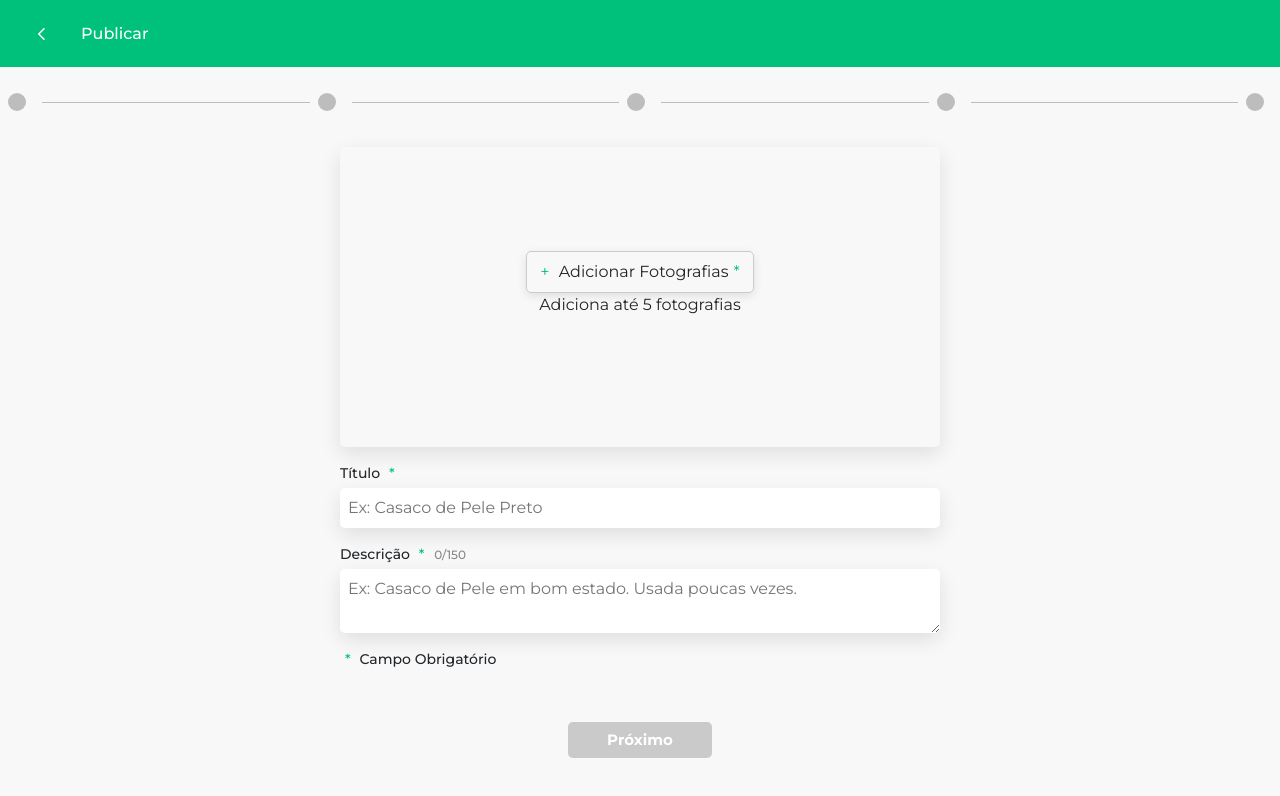
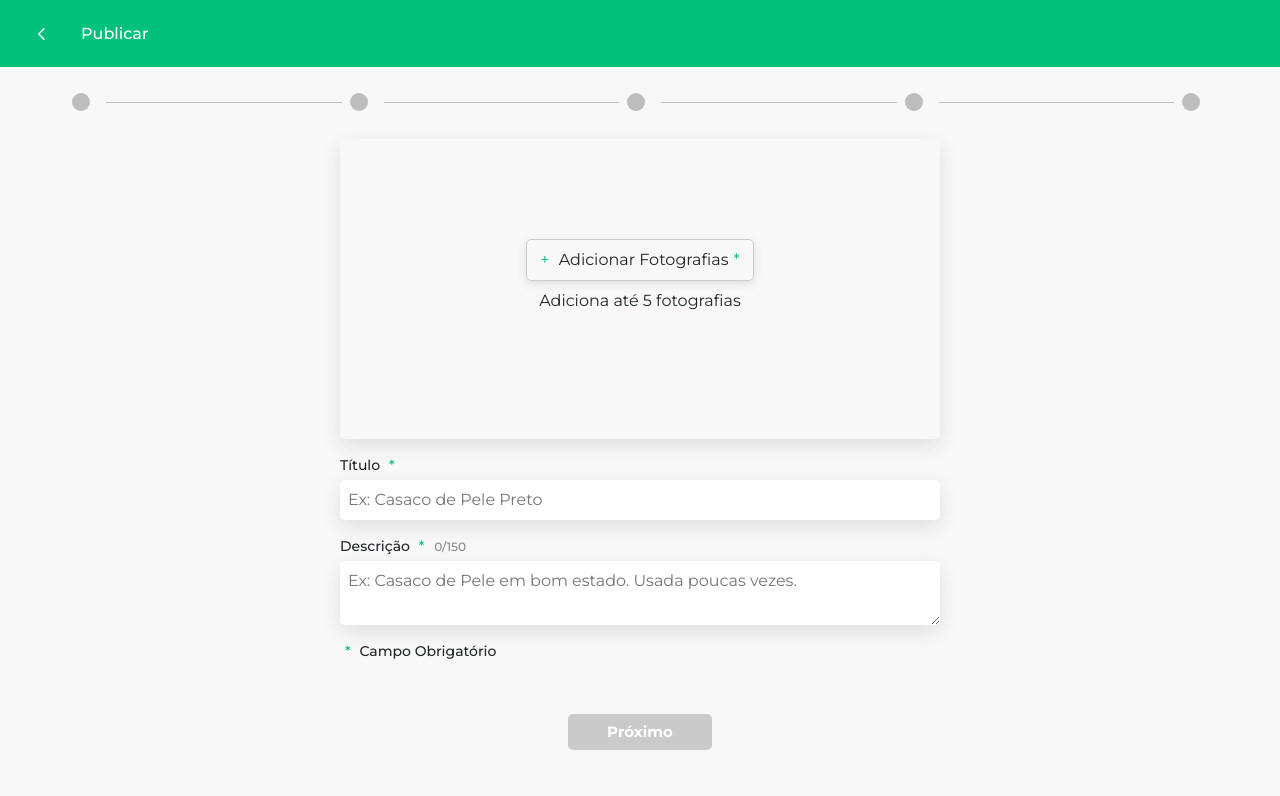
Before and after one commit to DinaX02/Boomerang, a React (Create React App) app: page /publicar-page in a window 1280 px wide. Shown: the top 796 px of the page. Built offline with nearby package versions, Linux system fonts and the light colour scheme.

Commit message:
posicionamento da progress bar -corrigido

```diff
--- a/src/components/ProgressBar.js
+++ b/src/components/ProgressBar.js
@@ -12,14 +12,12 @@ const QontoConnector = styled(StepConnector)(({ theme }) => ({
   '.MuiStepConnector-line': {
     borderColor: '#bdbdbd',
   },
-  marginTop: '1.5em',
 }));
 
 const QontoStepIconRoot = styled('div')(({ theme, ownerState }) => ({
   display: 'flex',
   height: 22,
   alignItems: 'center',
-  marginTop: '1.5em',
 }));
 
 const QontoStepIconCircle = styled('div')(({ theme, ownerState }) => ({
@@ -65,8 +63,8 @@ const CustomStepper = styled(Stepper)(({ theme }) => ({
 export default function CustomizedSteppers({ activeStep, onStepChange }) {
   const steps = ['Step 1', 'Step 2', 'Step 3', 'Step 4', 'Step 5'];
   return (
-    <Stack sx={{ width: '100%' }} spacing={4}>
-      <CustomStepper activeStep={activeStep} connector={<QontoConnector />}>
+    <Stack sx={{ width: '100%',display: 'flex', justifyContent: 'center' }} spacing={4}>
+      <CustomStepper activeStep={activeStep} connector={<QontoConnector />} style={{ width: '90%', marginTop: '1.5em', alignSelf: 'center'}}>
         {steps.map((label, index) => (
           <Step key={label} completed={index < activeStep}>
             <StepLabel StepIconComponent={QontoStepIcon}></StepLabel>
--- a/src/components/components.css
+++ b/src/components/components.css
@@ -312,7 +312,7 @@ display: flex;
   justify-content: center;
   padding: 0.5rem;
   border-radius: 5px;
-  margin-top: 1em;
+  /* margin-top: 1em; */
   box-shadow: 0 7px 20px rgba(0, 0, 0, 0.1);
   height: 300px;
 }
--- a/src/pages/Publicar.js
+++ b/src/pages/Publicar.js
@@ -82,6 +82,10 @@ const AddImgInputPublish = styled.label`
   padding: 8px;
   border-radius: 5px;
 `;
+
+const DescriptionAddImage= styled.p`
+margin-top:0.5em
+`
 
 const Publicar = () => {
   const navigate = useNavigate();
@@ -194,7 +198,7 @@ const Publicar = () => {
               width: "90%",
             }}
           />
-          <p>Adiciona até 5 fotografias</p>
+          <DescriptionAddImage>Adiciona até 5 fotografias</DescriptionAddImage>
 
           <ImagePreviewContainer>
             {imageUrls.map((imageUrl, index) => (
```
